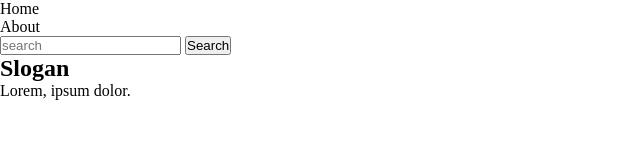
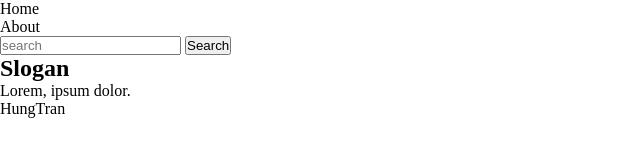
Before and after one commit to HeroTN/DemoGit07, a plain HTML site: page index.html in a window 1280 px wide. Shown: the full height of the page, 0-640 px from the left. Drawn offline with Linux system fonts and the light colour scheme.

Commit message:
update thẻ p

```diff
--- a/index.html
+++ b/index.html
@@ -30,7 +30,7 @@
     <section class="carousel ">
         <h2>Slogan</h2>
         <p>Lorem, ipsum dolor.</p>
-
+        <p>HungTran</p>
     </section>
 
 
```
